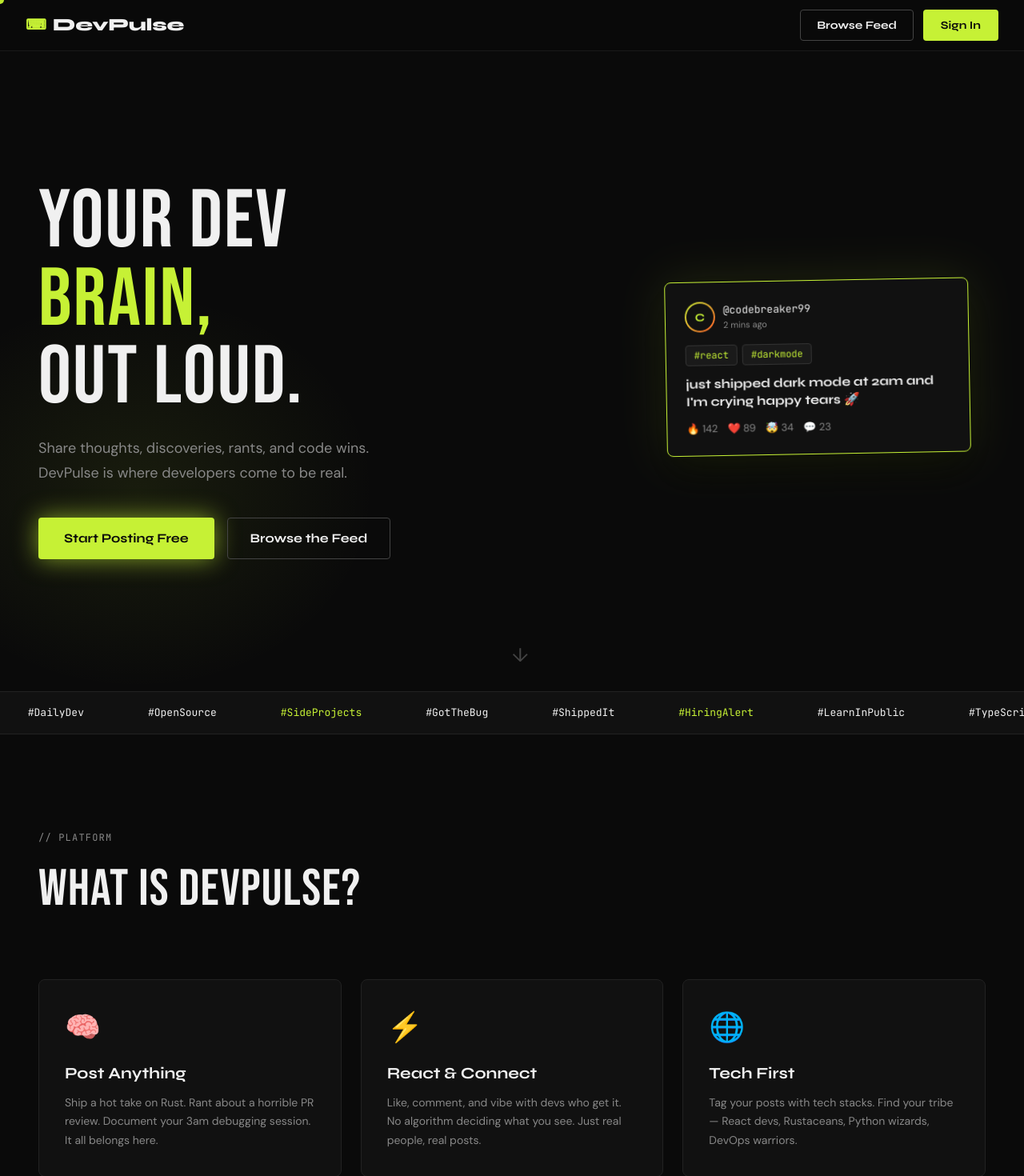
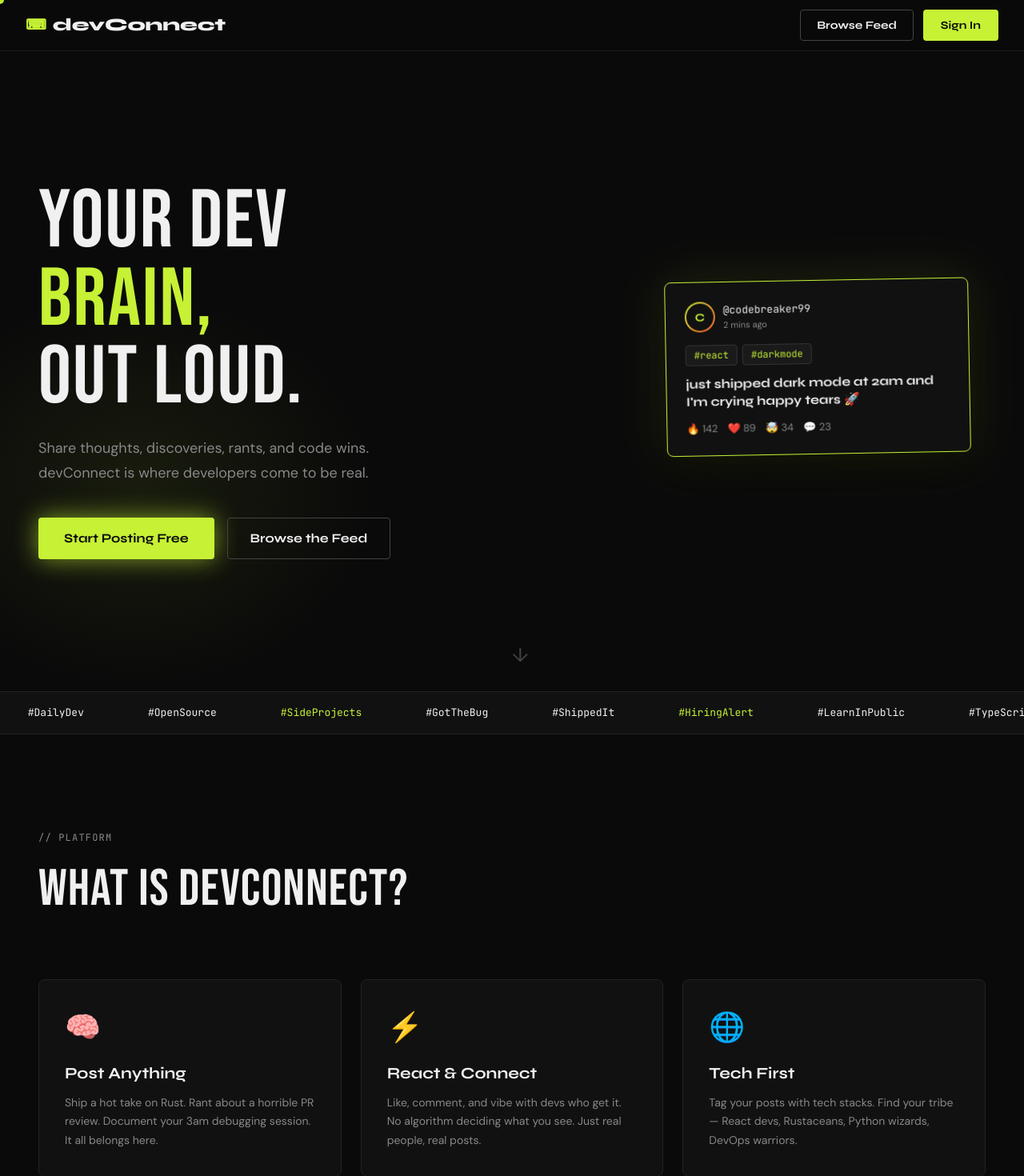
Before and after one commit to ThakurSanskarSingh/DevConnect, a Next.js app: page / in a window 1280 px wide. Shown: the top 1470 px of the page at 80% size. Built offline with nearby package versions, Linux system fonts and the light colour scheme; no server answers.

Commit message:
ui fixes

```diff
--- a/src/app/auth/signin/page.tsx
+++ b/src/app/auth/signin/page.tsx
@@ -64,7 +64,7 @@ export default function SignInPage() {
                     }}
                 >
                     <span style={{ color: '#C6F135' }}>⌨</span>
-                    DevPulse
+                    devConnect
                 </div>
 
                 <h1 className="font-bebas" style={{ fontSize: '48px', color: '#F0F0F0', lineHeight: 1, marginBottom: '16px' }}>
--- a/src/app/feed/page.tsx
+++ b/src/app/feed/page.tsx
@@ -65,7 +65,7 @@ export default async function FeedPage() {
                         <div className="dp-card" style={{ padding: '24px', marginBottom: '16px', textAlign: 'center' }}>
                             <h3 className="font-bebas" style={{ fontSize: '24px', color: '#C6F135', marginBottom: '12px' }}>NEW HERE?</h3>
                             <p className="font-dm" style={{ fontSize: '14px', color: '#888', lineHeight: 1.6, marginBottom: '20px' }}>
-                                Join DevPulse to start posting, reacting, and connecting with other devs.
+                                Join devConnect to start posting, reacting, and connecting with other devs.
                             </p>
                             <Link href="/api/auth/signin" className="btn-primary" style={{ display: 'block', textDecoration: 'none', padding: '12px' }}>
                                 Get Started
--- a/src/app/globals.css
+++ b/src/app/globals.css
@@ -1,7 +1,7 @@
 @import url('https://fonts.googleapis.com/css2?family=Bebas+Neue&family=Syne:wght@400;700;800&family=DM+Sans:wght@400;500;600&family=JetBrains+Mono:wght@400;500&display=swap');
 @import "tailwindcss";
 
-/* ─── DevPulse Design Tokens ─── */
+/* ─── devConnect Design Tokens ─── */
 :root {
   --bg-primary: #0A0A0A;
   --bg-secondary: #111111;
--- a/src/app/layout.tsx
+++ b/src/app/layout.tsx
@@ -6,8 +6,8 @@ import { ScrollReveal } from '@/components/ScrollReveal';
 import { Toaster } from 'react-hot-toast';
 
 export const metadata = {
-  title: 'DevPulse — Your dev brain, out loud.',
-  description: 'Share thoughts, discoveries, rants, and code wins. DevPulse is where developers come to be real.',
+  title: 'devConnect — Your dev brain, out loud.',
+  description: 'Share thoughts, discoveries, rants, and code wins. devConnect is where developers come to be real.',
   icons: { icon: '/favicon.ico' },
 };
 
--- a/src/app/page.tsx
+++ b/src/app/page.tsx
@@ -63,7 +63,7 @@ export default async function LandingPage() {
             }}
           >
             Share thoughts, discoveries, rants, and code wins.<br />
-            DevPulse is where developers come to be real.
+            devConnect is where developers come to be real.
           </p>
           <div
             style={{
@@ -139,7 +139,7 @@ export default async function LandingPage() {
             // PLATFORM
           </p>
           <h2 className="font-bebas" style={{ fontSize: 'clamp(40px, 5vw, 64px)', color: '#F0F0F0' }}>
-            WHAT IS DEVPULSE?
+            WHAT IS devConnect?
           </h2>
         </div>
         <div style={{ display: 'grid', gridTemplateColumns: 'repeat(auto-fit, minmax(280px, 1fr))', gap: '24px' }}>
@@ -244,7 +244,7 @@ export default async function LandingPage() {
             transition: 'transform 0.15s, opacity 0.15s',
           }}
         >
-          Join DevPulse Free
+          Join devConnect Free
         </Link>
       </section>
 
@@ -258,7 +258,7 @@ export default async function LandingPage() {
       >
         <div style={{ maxWidth: '1280px', margin: '0 auto', display: 'flex', alignItems: 'center', justifyContent: 'space-between', flexWrap: 'wrap', gap: '24px' }}>
           <span className="font-syne" style={{ fontWeight: 800, fontSize: '20px', color: '#F0F0F0' }}>
-            <span style={{ color: '#C6F135' }}>⌨</span> DevPulse
+            <span style={{ color: '#C6F135' }}>⌨</span> devConnect
           </span>
           <div style={{ display: 'flex', gap: '32px' }}>
             {['Home', 'Feed', 'Create', 'About'].map(l => (
@@ -268,7 +268,7 @@ export default async function LandingPage() {
             ))}
           </div>
           <p className="font-dm" style={{ fontSize: '13px', color: 'var(--text-muted)' }}>
-            © 2024 DevPulse · Built for devs, by devs.
+            © 2024 devConnect · Built for devs, by devs.
           </p>
         </div>
       </footer>
--- a/src/components/Navbar.tsx
+++ b/src/components/Navbar.tsx
@@ -56,7 +56,7 @@ export function Navbar() {
                     }}
                 >
                     <span style={{ color: '#C6F135', fontSize: '18px' }}>⌨</span>
-                    DevPulse
+                    devConnect
                 </Link>
 
                 {/* Nav links */}
--- a/src/lib/post-utils.ts
+++ b/src/lib/post-utils.ts
@@ -12,11 +12,11 @@ export function encodePostContent(meta: PostMeta): string {
     mood: meta.mood,
   });
 
-  return `__DEVPULSE__${header}__DEVPULSE__\n${meta.content}`;
+  return `__devConnect__${header}__devConnect__\n${meta.content}`;
 }
 
 export function decodePostContent(raw: string): PostMeta {
-  const prefix = "__DEVPULSE__";
+  const prefix = "__devConnect__";
 
   if (raw.startsWith(prefix)) {
     const end = raw.indexOf(prefix, prefix.length);
@@ -33,7 +33,7 @@ export function decodePostContent(raw: string): PostMeta {
           mood: parsed.mood || "casual",
           content,
         };
-      } catch {}
+      } catch { }
     }
   }
 
```
